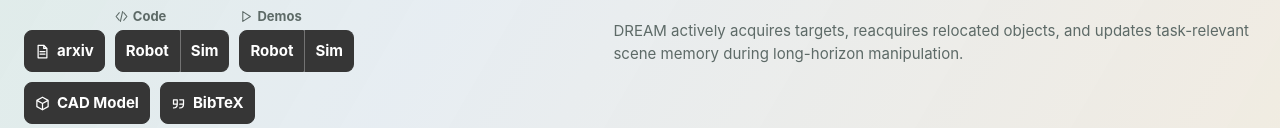
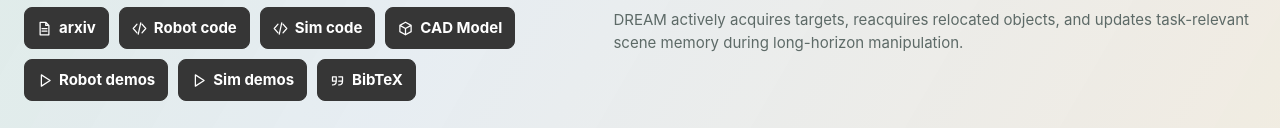
Before and after one commit to BJHYZJ/dream-web, a website: page index.html in a window 1280 px wide. Shown: the part 672-800 px from the top of the page. Drawn offline with Linux system fonts and the light colour scheme.

Commit message:
Restore separate buttons with concise simulation labels

```diff
--- a/index.html
+++ b/index.html
@@ -132,13 +132,13 @@
                   </svg>
                   <span>arxiv</span>
                 </a>
-                <div
-                  class="publication-link-group"
-                  role="group"
-                  aria-labelledby="code-links-label"
+                <a
+                  class="button is-dark paper-button"
+                  href="https://github.com/BJHYZJ/DREAM/tree/realtime"
+                  target="_blank"
+                  rel="noopener"
                 >
-                  <span class="publication-link-label" id="code-links-label"
-                    ><svg
+                  <svg
                     aria-hidden="true"
                     focusable="false"
                     viewBox="0 0 24 24"
@@ -148,36 +148,17 @@
                     stroke-linecap="round"
                     stroke-linejoin="round"
                   >
-                      <path d="m8 5-6 7 6 7m8-14 6 7-6 7M14 3l-4 18" /></svg
-                    ><span>Code</span></span
-                  >
-                  <div class="paper-button-group">
+                    <path d="m8 5-6 7 6 7m8-14 6 7-6 7M14 3l-4 18" />
+                  </svg>
+                  <span>Robot code</span>
+                </a>
                 <a
-                      aria-label="Robot code"
-                      class="button is-dark paper-button"
-                      href="https://github.com/BJHYZJ/DREAM/tree/realtime"
-                      target="_blank"
-                      rel="noopener"
-                    >
-                      <span>Robot</span> </a
-                    ><a
-                      aria-label="Simulation code"
                   class="button is-dark paper-button"
                   href="https://github.com/BJHYZJ/DREAM/tree/simulation"
                   target="_blank"
                   rel="noopener"
                 >
-                      <span>Sim</span>
-                    </a>
-                  </div>
-                </div>
-                <div
-                  class="publication-link-group"
-                  role="group"
-                  aria-labelledby="demos-links-label"
-                >
-                  <span class="publication-link-label" id="demos-links-label"
-                    ><svg
+                  <svg
                     aria-hidden="true"
                     focusable="false"
                     viewBox="0 0 24 24"
@@ -187,26 +168,10 @@
                     stroke-linecap="round"
                     stroke-linejoin="round"
                   >
-                      <path d="m7 3 14 9-14 9Z" /></svg
-                    ><span>Demos</span></span
-                  >
-                  <div class="paper-button-group">
-                    <a
-                      aria-label="Robot demos"
-                      class="button is-dark paper-button"
-                      href="#videos"
-                    >
-                      <span>Robot</span> </a
-                    ><a
-                      aria-label="Simulation demos"
-                      class="button is-dark paper-button"
-                      href="simulation/#gallery"
-                    >
-                      <span>Sim</span>
+                    <path d="m8 5-6 7 6 7m8-14 6 7-6 7M14 3l-4 18" />
+                  </svg>
+                  <span>Sim code</span>
                 </a>
-                  </div>
-                </div>
-                <div class="publication-secondary-links">
                 <a
                   class="button is-dark paper-button"
                   href="https://github.com/BJHYZJ/DREAM/tree/realtime/docs"
@@ -227,6 +192,39 @@
                   </svg>
                   <span>CAD Model</span>
                 </a>
+                <a class="button is-dark paper-button" href="#videos">
+                  <svg
+                    aria-hidden="true"
+                    focusable="false"
+                    viewBox="0 0 24 24"
+                    fill="none"
+                    stroke="currentColor"
+                    stroke-width="2"
+                    stroke-linecap="round"
+                    stroke-linejoin="round"
+                  >
+                    <path d="m7 3 14 9-14 9Z" />
+                  </svg>
+                  <span>Robot demos</span>
+                </a>
+                <a
+                  class="button is-dark paper-button"
+                  href="simulation/#gallery"
+                >
+                  <svg
+                    aria-hidden="true"
+                    focusable="false"
+                    viewBox="0 0 24 24"
+                    fill="none"
+                    stroke="currentColor"
+                    stroke-width="2"
+                    stroke-linecap="round"
+                    stroke-linejoin="round"
+                  >
+                    <path d="m7 3 14 9-14 9Z" />
+                  </svg>
+                  <span>Sim demos</span>
+                </a>
                 <a class="button is-dark paper-button" href="#bibtex">
                   <svg
                     aria-hidden="true"
@@ -244,7 +242,6 @@
                   </svg>
                   <span>BibTeX</span>
                 </a>
-                </div>
               </div>
             </div>
 
--- a/static/css/project.css
+++ b/static/css/project.css
@@ -177,58 +177,13 @@ video {
 .publication-links {
   display: flex;
   flex-wrap: wrap;
-  align-items: flex-end;
   gap: 10px;
   margin-top: 28px;
 }
 
-.publication-link-group {
-  display: inline-flex;
-  flex-direction: column;
-  gap: 5px;
-}
-
-.publication-link-label {
-  display: inline-flex;
-  align-items: center;
-  gap: 5px;
-  color: var(--muted);
-  font-size: 0.8125rem;
-  line-height: 1.4;
-  font-weight: 650;
-}
-
-.publication-link-label svg {
-  width: 1em;
-  height: 1em;
-}
-
-.paper-button-group {
-  display: inline-flex;
-}
-
-.publication-secondary-links {
-  display: inline-flex;
-  gap: inherit;
-}
-
-.paper-button-group .paper-button:first-child {
-  border-radius: 8px 0 0 8px;
-}
-
-.paper-button-group .paper-button:last-child {
-  border-left-color: #737373;
-  border-radius: 0 8px 8px 0;
-}
-
-.paper-button-group .paper-button:focus-visible {
-  position: relative;
-  z-index: 1;
-}
-
 .paper-button {
   min-height: 42px;
-  padding-inline: 10px;
+  padding-inline: 12px;
   border-radius: 8px;
   gap: 7px;
   font-size: 0.9375rem;
```
Also changed, not shown: tests/site.test.mjs (+2 -2 lines). Lines whose indentation alone changed are shown as unchanged.
